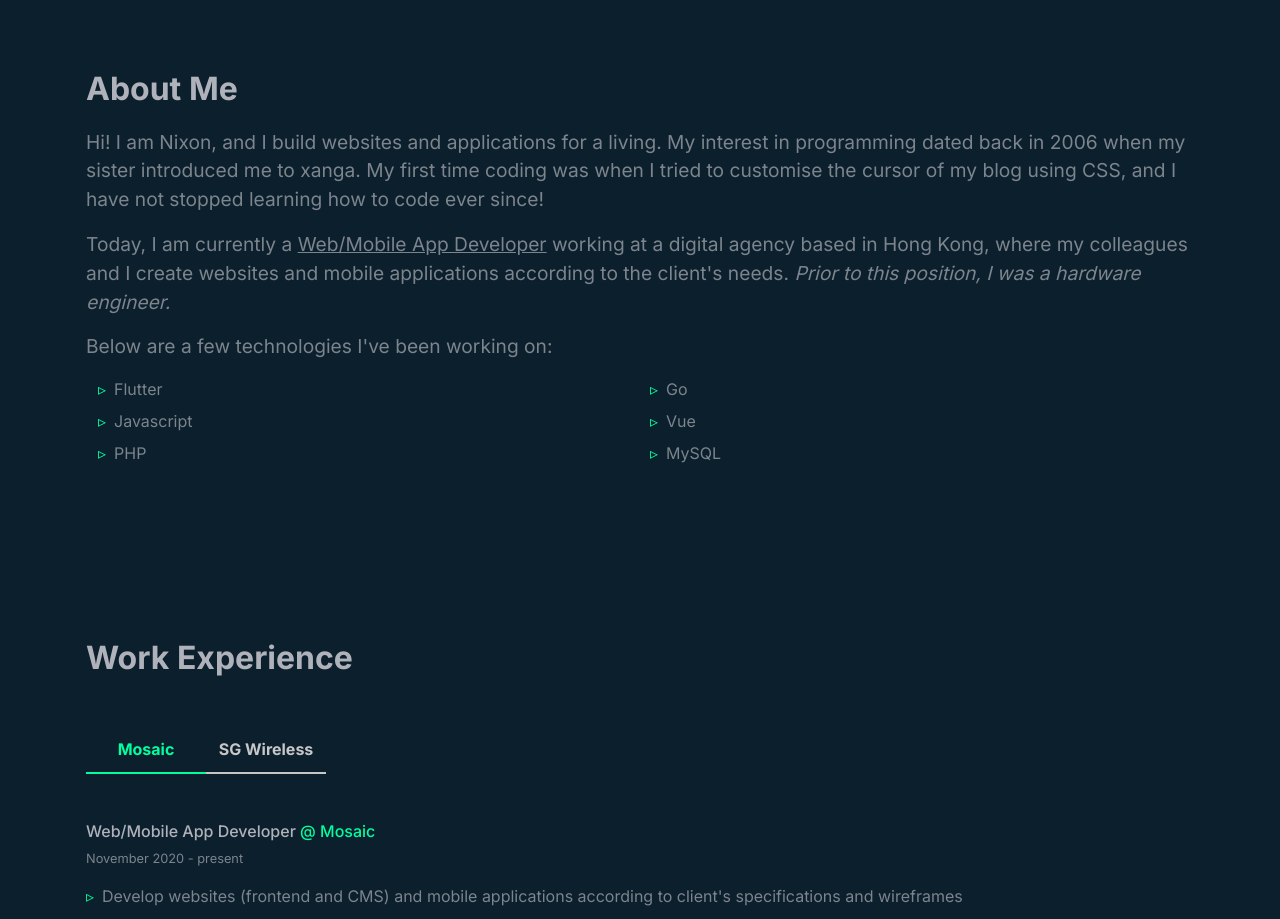
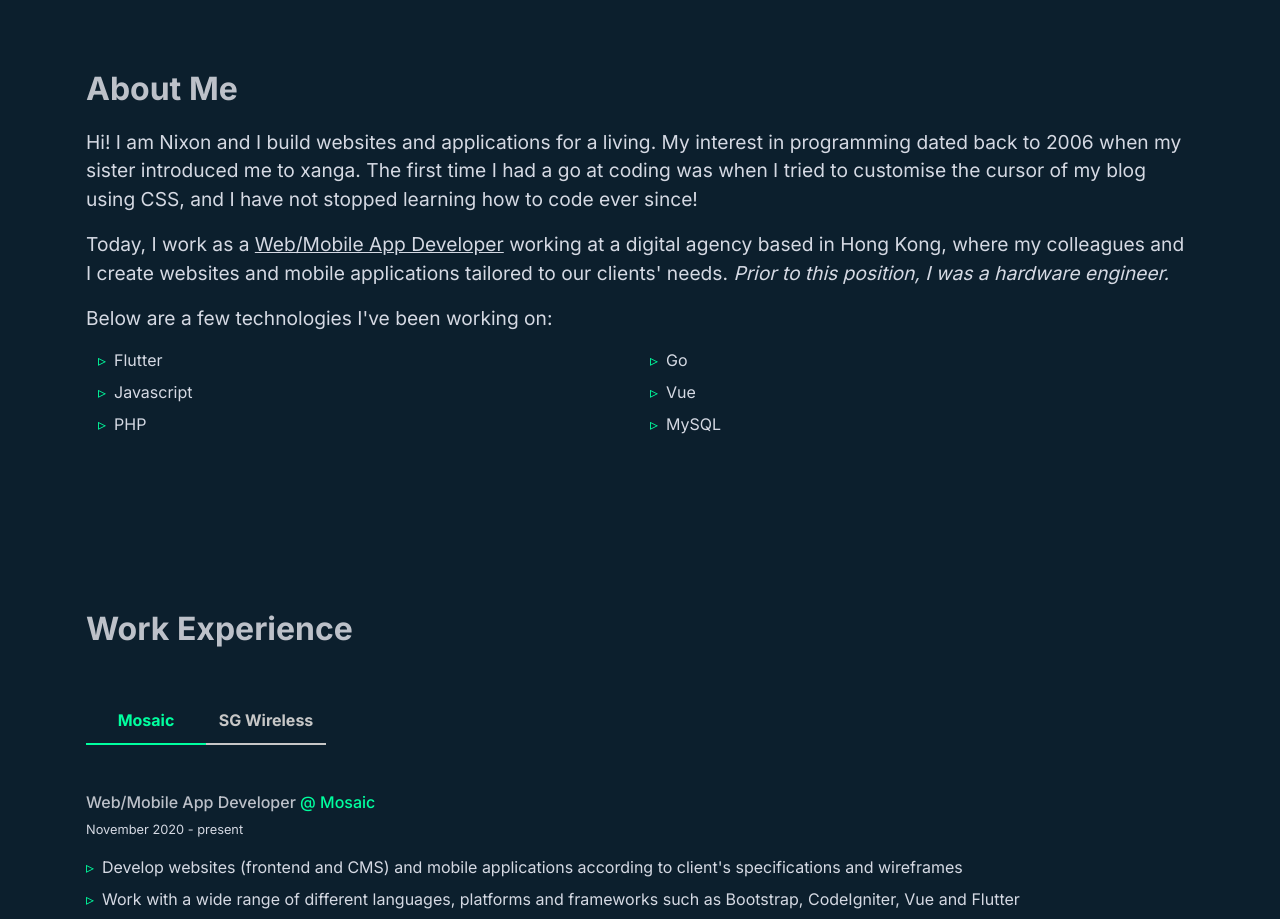
Before and after one commit to nickypangers/web-portfolio, a Vue app: page / in a window 1280 px wide. Shown: the part 780-1699 px from the top of the page. Built offline with nearby package versions, Linux system fonts and the light colour scheme.

Commit message:
updated about and text color

```diff
--- a/src/assets/styles/_variables.scss
+++ b/src/assets/styles/_variables.scss
@@ -1,10 +1,13 @@
 //colours
 $primary: #0c1f2d;
-$title: #afb2ba;
-$text: #7c848c;
+$title: #bdc1c9;
+$text: #d5d9e3;
+// $title: #afb2ba;
+// $text: #7c848c;
 $secondary: #00ff9f;
 $light-primary: #112d40;
-$light-title: #d6d8db;
+$light-title: #ebedf0;
+// $light-title: #d6d8db;
 
 $bg-footer: #f6f0fc;
 $footer-text: #734da3;
--- a/src/components/About.vue
+++ b/src/components/About.vue
@@ -2,16 +2,17 @@
   <div id="about" class="section about container text-start">
     <h2>About Me</h2>
     <p>
-      Hi! I am Nixon, and I build websites and applications for a living. My
-      interest in programming dated back in 2006 when my sister introduced me to
-      xanga. My first time coding was when I tried to customise the cursor of my
-      blog using CSS, and I have not stopped learning how to code ever since!
+      Hi! I am Nixon and I build websites and applications for a living. My
+      interest in programming dated back to 2006 when my sister introduced me to
+      xanga. The first time I had a go at coding was when I tried to customise
+      the cursor of my blog using CSS, and I have not stopped learning how to
+      code ever since!
     </p>
     <p>
-      Today, I am currently a
+      Today, I work as a
       <span class="highlight">Web/Mobile App Developer</span> working at a
       digital agency based in Hong Kong, where my colleagues and I create
-      websites and mobile applications according to the client's needs.
+      websites and mobile applications tailored to our clients' needs.
       <span class="font-normal italic"
         >Prior to this position, I was a hardware engineer.</span
       >
```
Also changed, not shown: 2 other files (tests, documents, lock files or other folders).
